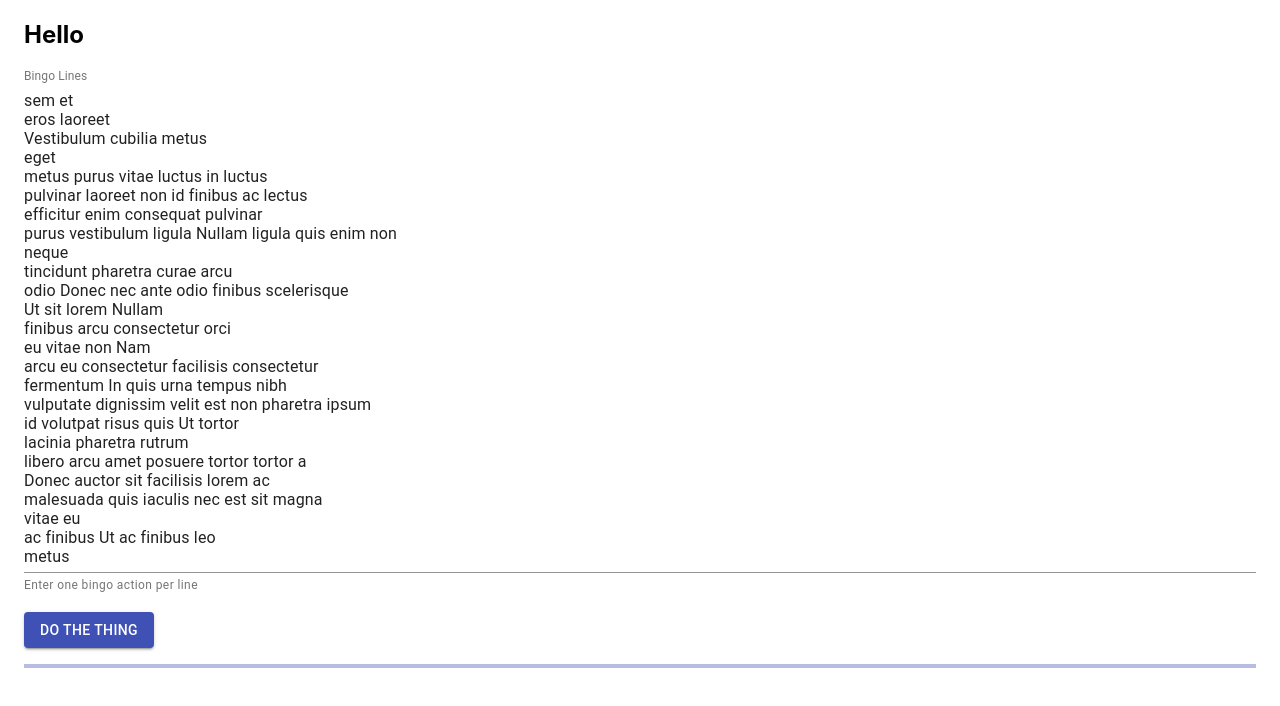
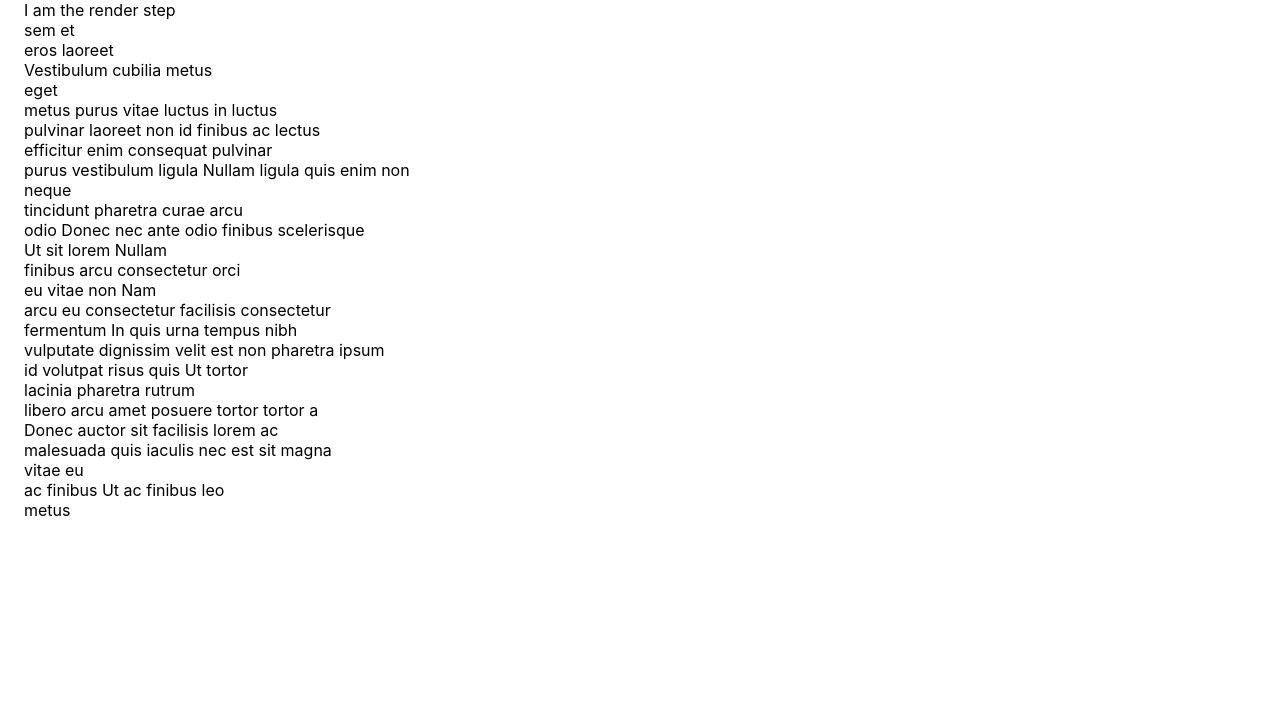
Before and after one commit to DSurguy/bingo-builder, a React (Vite) app: page / in a window 1280 px wide. Both pictures are taken after a click on the button "DO THE THING". Shown: the top 706 px of the page. Built offline with nearby package versions, Linux system fonts and the light colour scheme.

Commit message:
Implement steps and step transition

```diff
--- a/src/App.tsx
+++ b/src/App.tsx
@@ -1,60 +1,37 @@
-import React, { MouseEvent, useState } from 'react'
-import { TextField, Container, Button, Box, LinearProgress } from '@material-ui/core'
-import lineSeedWords from './lipsumSeed';
-import { getRandomIntInclusive } from './utils/random';
+import React, { useState } from 'react'
+import { Container } from '@material-ui/core'
+import InputStep from './steps/InputStep'
+import RenderStep from './steps/RenderStep'
 import './App.css'
 
+enum Step {
+  input,
+  render
+}
+
 function App() {
-  const lineSeed = new Array(25).fill("").map(stub => {
-    const numberOfWords = getRandomIntInclusive(1, 8);
-    return new Array(numberOfWords).fill("").map(innerStub => lineSeedWords[getRandomIntInclusive(0, lineSeedWords.length - 1)]).join(' ');
-  }).join("\n");
-  const [lines, setLines] = useState(lineSeed)
-  const [progress, setProgress] = useState(0)
-  const [inProgress, setInProgress] = useState(false);
+  const [step, setStep] = useState(Step.input);
+  const [linesToRender, setLinesToRender] = useState([] as string[]);
 
-  const onBingoLinesChange = (e: React.ChangeEvent<HTMLInputElement>) => {
-    setLines(e.target.value)
+  const onInputStepComplete = (linesToRender: string[]) => {
+    setLinesToRender(linesToRender);
+    setStep(Step.render);
   }
 
-  const onDoTheThingClick = (e: MouseEvent) => {
-    setInProgress(true);
-    setProgress(0);
+  const getStepComponent = () => {
+    switch(step) {
+      case Step.input: {
+        return <InputStep onComplete={onInputStepComplete} />;
+      }
+      case Step.render: {
+        return <RenderStep linesToRender={linesToRender} />
+      }
+    }
   }
 
-  return (
-    <Container className="app">
-      <Box className="intro" marginTop={2}>
-        <h2>Hello</h2>
-      </Box>
-      <Box marginTop={2}>
-        <TextField
-          id="bingoLines"
-          label="Bingo Lines"
-          multiline
-          value={lines}
-          onChange={onBingoLinesChange}
-          helperText="Enter one bingo action per line"
-          fullWidth
-          InputProps={{
-            fullWidth: true
-          }}
-        ></TextField>
-      </Box>
-      <Box className="actions" marginTop={2}>
-        <Button
-          variant="contained"
-          color="primary"
-          onClick={onDoTheThingClick}
-        >
-          Do the thing
-        </Button>
-      </Box>
-      {inProgress && (<Box className="progress" marginTop={2}>
-        <LinearProgress variant="determinate" value={progress} />
-      </Box>)}
-    </Container>
-  )
+  return (<Container className="app">
+    {getStepComponent()}
+  </Container>)
 }
 
 export default App
--- /dev/null
+++ b/src/steps/InputStep.tsx
@@ -0,0 +1,55 @@
+import React, { Fragment, MouseEvent, useState } from 'react'
+import { TextField, Button, Box, LinearProgress } from '@material-ui/core'
+import lineSeedWords from '../lipsumSeed';
+import { getRandomIntInclusive } from '../utils/random';
+
+type Props = {
+  onComplete: (linesToRender: string[]) => void;
+}
+
+export default function InputStep({ onComplete }: Props) {
+  const lineSeed = new Array(25).fill("").map(() => {
+    const numberOfWords = getRandomIntInclusive(1, 8);
+    return new Array(numberOfWords).fill("").map(() => lineSeedWords[getRandomIntInclusive(0, lineSeedWords.length - 1)]).join(' ');
+  }).join("\n");
+  const [lines, setLines] = useState(lineSeed)
+
+  const onBingoLinesChange = (e: React.ChangeEvent<HTMLInputElement>) => {
+    setLines(e.target.value)
+  }
+
+  const onDoTheThingClick = (e: MouseEvent) => {
+    onComplete(lines.split(/\n/g).map(line => line.trim()));
+  }
+
+  return (
+    <Fragment>
+      <Box className="intro" marginTop={2}>
+        <h2>Hello</h2>
+      </Box>
+      <Box marginTop={2}>
+        <TextField
+          id="bingoLines"
+          label="Bingo Lines"
+          multiline
+          value={lines}
+          onChange={onBingoLinesChange}
+          helperText="Enter one bingo action per line"
+          fullWidth
+          InputProps={{
+            fullWidth: true
+          }}
+        ></TextField>
+      </Box>
+      <Box className="actions" marginTop={2}>
+        <Button
+          variant="contained"
+          color="primary"
+          onClick={onDoTheThingClick}
+        >
+          Do the thing
+        </Button>
+      </Box>
+    </Fragment>
+  )
+}
--- /dev/null
+++ b/src/steps/RenderStep.tsx
@@ -0,0 +1,17 @@
+import React, { Fragment } from 'react';
+import { Box } from '@material-ui/core'
+
+type Props = {
+  linesToRender: string[];
+}
+
+export default function RenderStep({linesToRender}: Props) {
+  return (
+    <Fragment>
+      <Box className="intro">I am the render step</Box>
+      <Box className="linesToRender">
+        {linesToRender.map(line => <div>{line}</div>)}
+      </Box>
+    </Fragment>
+  )
+}
```
